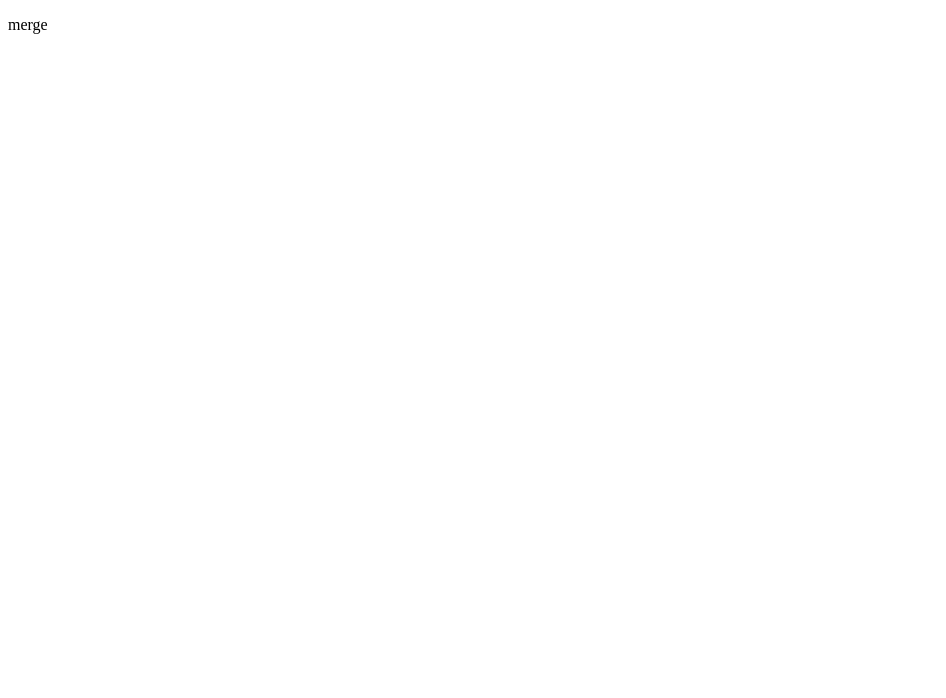
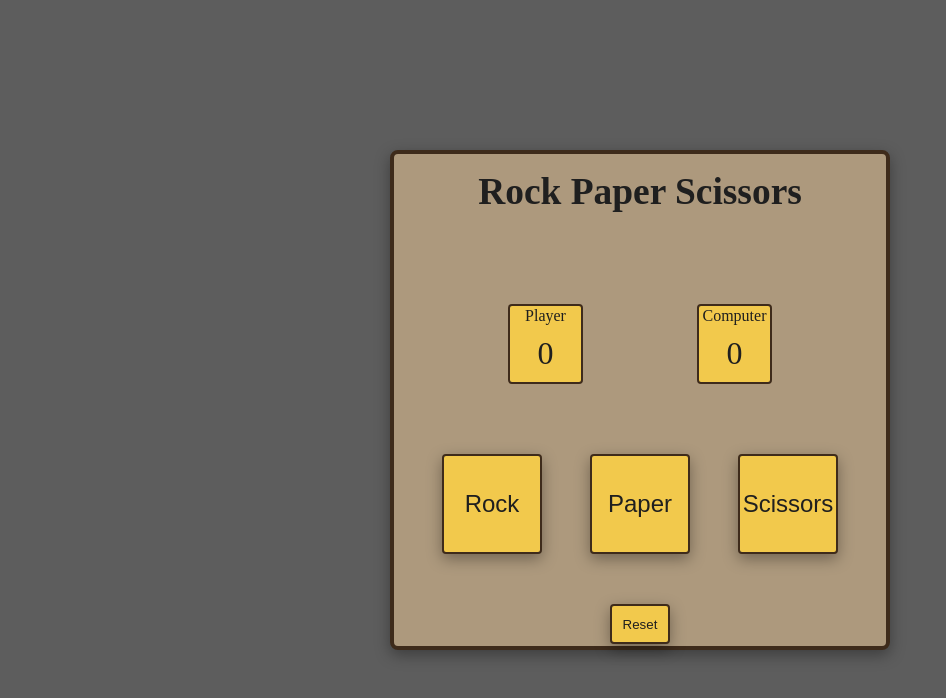
Before and after one commit to c-tollison/Rock-paper-scissors, a plain HTML site: page index.html in a window 1280 px wide. Shown: the whole page, without its empty margins (0-946 px from the left). Drawn offline with Linux system fonts and the light colour scheme.

Commit message:
Finished

```diff
--- a/index.html
+++ b/index.html
@@ -15,10 +15,47 @@
     <script src="scripts/script.js"
             defer></script>
 </head>
-<p>merge</p>
 
 <body>
+    <div class="container">
+        <div class="top-container">
+            <div class="top-top">
+                <h3>Rock Paper Scissors</h3>
+            </div>
+            <div class="top-bottom">
+                <p id="winner-announcement"></p>
+            </div>
+        </div>
+        <div class="middle-container">
+            <div class="score-container">
+                <div class="score-top">
+                    <p>Player</p>
+                </div>
+                <div class="score-bottom">
+                    <div id="player-score"></div>
+                </div>
+            </div>
+            <div class="score-container">
+                <div class="score-top">
+                    <p>Computer</p>
+                </div>
+                <div class="score-bottom">
+                    <div id="computer-score"></div>
+                </div>
+            </div>
+        </div>
+        <div class="bottom-container">
+            <button class="weapon-choice"
+                    id="rock">Rock</button>
+            <button class="weapon-choice"
+                    id="paper">Paper</button>
+            <button class="weapon-choice"
+                    id="scissors">Scissors</button>
+        </div>
 
+        <div class="very-bottom"><button class="reset-button"
+                    disabled>Reset</button></div>
+    </div>
 </body>
 
 </html>
--- a/scripts/script.js
+++ b/scripts/script.js
@@ -0,0 +1,68 @@
+let playerScore = 0;
+let computerScore = 0;
+
+const player = document.querySelector("#player-score");
+player.textContent = playerScore;
+const computer = document.querySelector("#computer-score");
+computer.textContent = computerScore;
+const roundText = document.querySelector("#winner-announcement");
+const reset = document.querySelector(".reset-button");
+reset.addEventListener("click", () => {
+    weapons.forEach((weapon) => {
+        weapon.disabled = false;
+    });
+    playerScore = 0;
+    player.textContent = playerScore;
+    computerScore = 0;
+    computer.textContent = computerScore;
+    roundText.textContent = "";
+    reset.disabled = true;
+});
+
+const weapons = document.querySelectorAll(".weapon-choice");
+weapons.forEach((weapon) =>
+    weapon.addEventListener("click", () => {
+        playRound(weapon.textContent);
+
+        player.textContent = playerScore;
+        computer.textContent = computerScore;
+        if (playerScore === 5 || computerScore === 5) {
+            playWinner();
+        }
+    })
+);
+
+function playRound(playerChoice) {
+    const computerChoice = getComputerChoice();
+    if (playerChoice === computerChoice) {
+        roundText.textContent = "Tie!";
+    } else if (
+        (playerChoice === "Rock" && computerChoice === "Scissors") ||
+        (playerChoice === "Paper" && computerChoice === "Rock") ||
+        (playerChoice === "Scissors" && computerChoice === "Paper")
+    ) {
+        playerScore++;
+        if (playerScore < 5) {
+            roundText.textContent = `Player Wins Round! ${playerChoice} beats ${computerChoice}`;
+        }
+    } else {
+        computerScore++;
+        if (computerScore < 5) {
+            roundText.textContent = `Computer Wins Round! ${computerChoice} beats ${playerChoice}`;
+        }
+    }
+}
+
+function getComputerChoice() {
+    choices = ["Rock", "Paper", "Scissors"];
+    return choices[Math.floor(Math.random() * choices.length)];
+}
+
+function playWinner() {
+    const winner = playerScore === 5 ? "Player" : "Computer";
+    roundText.textContent = `${winner} Wins`;
+    weapons.forEach((weapon) => {
+        weapon.disabled = true;
+    });
+    reset.disabled = false;
+}
--- a/styles/styles.css
+++ b/styles/styles.css
@@ -0,0 +1,129 @@
+* {
+    margin: 0;
+    color: #1F1F1F ;
+    box-sizing: border-box;
+    padding: 0;
+}
+
+body {
+    background-color: #5d5d5d;
+    display: flex;
+    justify-content: center;
+    align-items: center;
+    height: 100vh;
+}
+
+.container {
+    background-color: #ad997d;
+    height: 500px;
+    width: 500px;
+    display: flex;
+    flex-direction: column;
+    align-items: center;
+    border: 4px solid #3e2b1b;
+    border-radius: 8px;
+    box-shadow: rgba(0, 0, 0, 0.35) 0px 5px 15px;
+}
+
+.top-container{
+    width: 100%;
+    height: 150px;
+}
+
+.top-top, .top-bottom {
+    width: 100%;
+    display: flex;
+    justify-content: center;
+    align-items: center;
+    height: 75px;
+}
+
+.top-top {
+    font-size: 32px;
+}
+
+.top-bottom {
+    font-size: 24px;
+}
+
+.middle-container {
+    height: 100px;
+    width: 100%;
+    display: flex;
+    justify-content: space-evenly;
+}
+
+.score-container {
+    display: flex;
+    flex-direction: column;
+    align-items: center;
+    background-color:  #F2C94C;
+    border: 2px solid #3e2b1b;
+    border-radius: 4px;
+    height: 80px;
+    width: 75px;
+}
+
+.score-top {
+    height: 25px;
+    display: flex;
+    justify-content: center;
+    align-items: center;
+}
+
+.score-bottom {
+    height: 75px;
+    display: flex;
+    justify-content: center;
+    align-items: center;
+}
+
+.score-bottom div {
+    font-size: 32px;
+}
+
+.bottom-container{
+    height: 200px;
+    width: 100%;
+    display: flex;
+    justify-content: space-evenly;
+    align-items: center;
+}
+
+.weapon-choice {
+    display: flex;
+    flex-direction: column;
+    justify-content: center;
+    align-items: center;
+    background-color:  #F2C94C;
+    border: 2px solid #3e2b1b;
+    border-radius: 4px;
+    box-shadow: rgba(0, 0, 0, 0.35) 0px 5px 15px;
+    height: 100px;
+    width: 100px;
+    font-size: 24px;
+}
+
+.weapon-choice:active {
+    box-shadow: none;
+}
+
+.very-bottom {
+    display: flex;
+    align-items: center;
+    justify-content: center;
+    width: 100%;
+}
+
+.reset-button {
+    background-color:  #F2C94C;
+    border: 2px solid #3e2b1b;
+    height: 40px;
+    width: 60px;
+    border-radius: 4px;
+    box-shadow: rgba(0, 0, 0, 0.35) 0px 5px 15px;
+}
+
+.reset-button:active {
+    box-shadow: none;
+}
```
